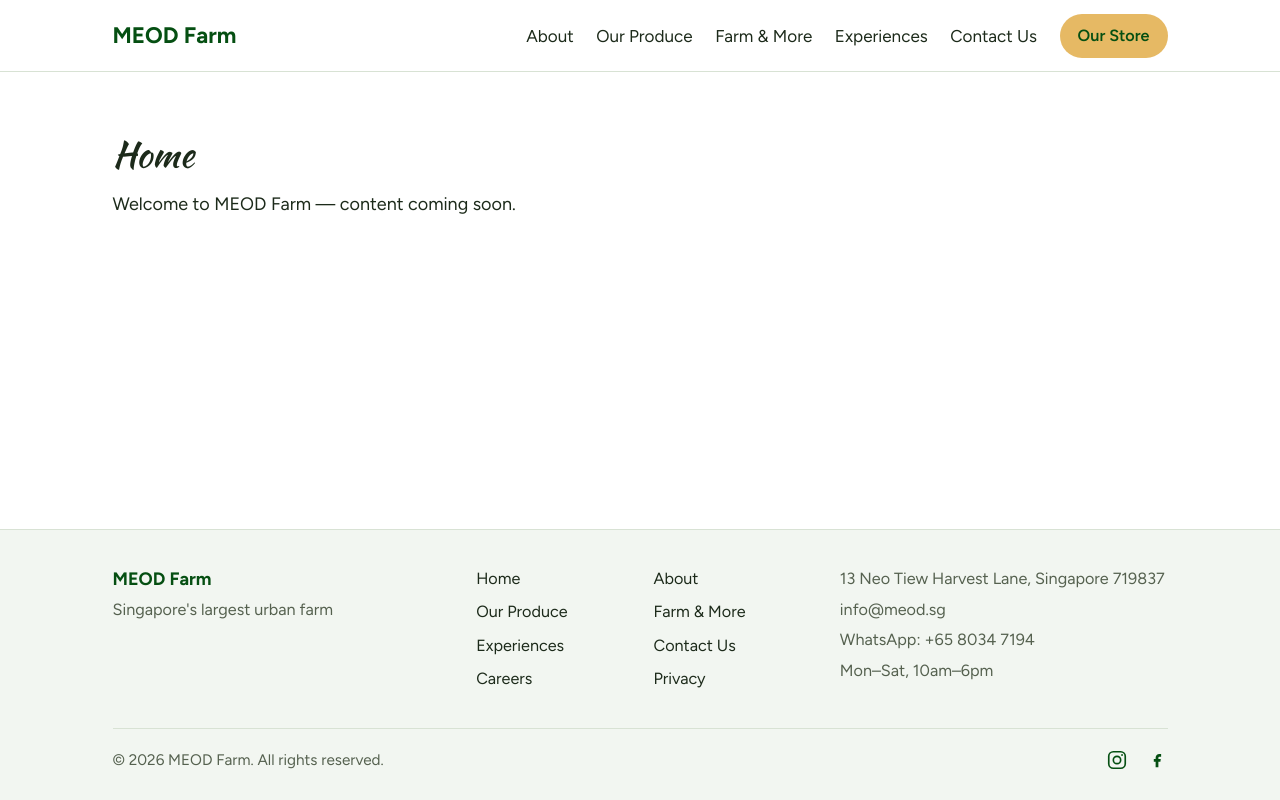
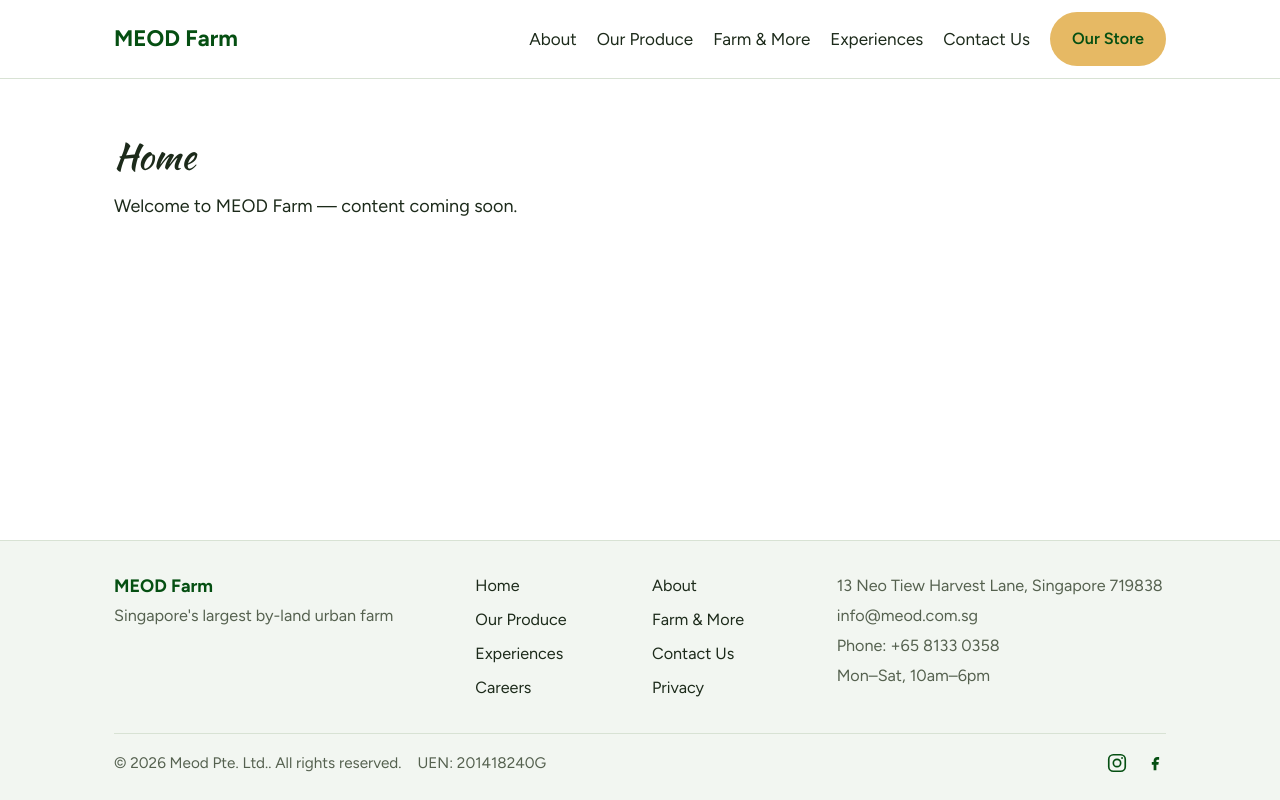
Before and after one commit to Tyllage/Tyllage-MEOD, a React (Vite) app in the folder client/: page / in a window 1280 px wide. Built offline with nearby package versions, Linux system fonts and the light colour scheme.

Commit message:
Add design foundations (spacing, container, card, buttons) and correct MEOD contact details

```diff
--- a/client/src/components/Footer.css
+++ b/client/src/components/Footer.css
@@ -5,13 +5,11 @@
 }
 
 .footer-inner {
-  max-width: 1100px;
-  margin: 0 auto;
-  padding: 2rem 1.25rem;
   display: flex;
   flex-wrap: wrap;
-  gap: 2rem;
+  gap: var(--space-7);
   justify-content: space-between;
+  padding-block: var(--space-7);
 }
 
 .footer-brand,
@@ -24,21 +22,30 @@
 .footer-name {
   font-weight: 700;
   color: var(--color-forest);
-  margin: 0 0 0.25rem;
+  margin: 0 0 var(--space-1);
 }
 
 .footer-tagline,
 .footer-contact p {
-  margin: 0 0 0.25rem;
+  margin: 0 0 var(--space-1);
   color: var(--color-text-muted);
   font-size: 0.9rem;
+}
+
+.footer-contact a {
+  color: var(--color-text-muted);
+  text-decoration: none;
+}
+
+.footer-contact a:hover {
+  color: var(--color-forest);
 }
 
 .footer-links {
   display: grid;
   grid-template-columns: repeat(auto-fit, minmax(130px, 1fr));
-  column-gap: 1.5rem;
-  row-gap: 0.4rem;
+  column-gap: var(--space-6);
+  row-gap: var(--space-2);
   font-size: 0.9rem;
   align-content: start;
 }
@@ -52,12 +59,6 @@
   color: var(--color-forest);
 }
 
-.footer-divider-wrap {
-  max-width: 1100px;
-  margin: 0 auto;
-  padding: 0 1.25rem;
-}
-
 .footer-divider {
   margin: 0;
   border: none;
@@ -65,16 +66,23 @@
 }
 
 .footer-bottom {
-  max-width: 1100px;
-  margin: 0 auto;
-  padding: 1rem 1.25rem 1.5rem;
   display: flex;
   align-items: center;
   justify-content: space-between;
-  gap: 1rem;
+  flex-wrap: wrap;
+  gap: var(--space-4);
+  padding-block: var(--space-4) var(--space-6);
 }
 
-.footer-copyright {
+.footer-meta {
+  display: flex;
+  align-items: center;
+  flex-wrap: wrap;
+  gap: var(--space-4);
+}
+
+.footer-copyright,
+.footer-uen {
   margin: 0;
   font-size: 0.85rem;
   color: var(--color-text-muted);
@@ -83,7 +91,7 @@
 .footer-social {
   display: flex;
   align-items: center;
-  gap: 1rem;
+  gap: var(--space-4);
 }
 
 .footer-social a {
--- a/client/src/components/Footer.jsx
+++ b/client/src/components/Footer.jsx
@@ -22,7 +22,7 @@ const currentYear = new Date().getFullYear()
 function Footer() {
   return (
     <footer className="footer">
-      <div className="footer-inner">
+      <div className="footer-inner container">
         <div className="footer-brand">
           <p className="footer-name">{site.name}</p>
           <p className="footer-tagline">{site.tagline}</p>
@@ -38,20 +38,27 @@ function Footer() {
 
         <div className="footer-contact">
           <p>{site.address}</p>
-          <p>{site.email}</p>
-          <p>WhatsApp: {site.whatsapp}</p>
+          <p>
+            <a href={`mailto:${site.email}`}>{site.email}</a>
+          </p>
+          <p>
+            Phone: <a href={`tel:${site.phone.replace(/\s+/g, '')}`}>{site.phone}</a>
+          </p>
           <p>{site.hours}</p>
         </div>
       </div>
 
-      <div className="footer-divider-wrap">
+      <div className="container">
         <hr className="footer-divider" />
       </div>
 
-      <div className="footer-bottom">
-        <p className="footer-copyright">
-          © {currentYear} {site.name}. All rights reserved.
-        </p>
+      <div className="footer-bottom container">
+        <div className="footer-meta">
+          <p className="footer-copyright">
+            © {currentYear} {site.companyName}. All rights reserved.
+          </p>
+          <p className="footer-uen">UEN: {site.uen}</p>
+        </div>
 
         <div className="footer-social">
           {socials.map((social) => (
--- a/client/src/components/Layout.css
+++ b/client/src/components/Layout.css
@@ -8,8 +8,6 @@
 .layout-content {
   flex: 1;
   width: 100%;
-  max-width: 1100px;
-  margin: 0 auto;
-  padding: 2.5rem 1.25rem;
+  padding-block: var(--section-padding);
   text-align: left;
 }
--- a/client/src/components/Layout.jsx
+++ b/client/src/components/Layout.jsx
@@ -14,7 +14,7 @@ function Layout() {
   return (
     <div className="layout">
       <Navbar />
-      <main className="layout-content">
+      <main className="layout-content container">
         <Outlet />
       </main>
       <Footer />
--- a/client/src/components/Navbar.css
+++ b/client/src/components/Navbar.css
@@ -4,13 +4,11 @@
 }
 
 .navbar-inner {
-  max-width: 1100px;
-  margin: 0 auto;
-  padding: 0.75rem 1.25rem;
+  padding-block: var(--space-3);
   display: flex;
   align-items: center;
   justify-content: space-between;
-  gap: 1rem;
+  gap: var(--space-4);
 }
 
 .navbar-logo {
@@ -24,7 +22,7 @@
 .navbar-links {
   display: flex;
   align-items: center;
-  gap: 1.25rem;
+  gap: var(--space-5);
 }
 
 .navbar-link {
@@ -39,29 +37,14 @@
   font-weight: 600;
 }
 
-.navbar-cta {
-  background: var(--color-dandelion);
-  color: var(--color-forest);
-  padding: 0.5rem 1rem;
-  border-radius: 999px;
-  text-decoration: none;
-  font-size: 0.9rem;
-  font-weight: 600;
-  white-space: nowrap;
-}
-
-.navbar-cta:hover {
-  background: var(--color-dandelion-dark);
-}
-
 .navbar-toggle {
   display: none;
   flex-direction: column;
-  gap: 4px;
+  gap: var(--space-1);
   background: none;
   border: none;
   cursor: pointer;
-  padding: 0.4rem;
+  padding: var(--space-2);
 }
 
 .navbar-toggle span {
@@ -87,7 +70,7 @@
     gap: 0;
     background: var(--color-bg);
     border-bottom: 1px solid var(--color-border);
-    padding: 0.5rem 1.25rem 1rem;
+    padding: var(--space-2) var(--space-6) var(--space-4);
   }
 
   .navbar-links.open {
@@ -98,15 +81,13 @@
     position: relative;
   }
 
-  .navbar-link,
-  .navbar-cta {
+  .navbar-link {
     width: 100%;
-    padding: 0.6rem 0;
+    padding-block: var(--space-3);
   }
 
   .navbar-cta {
-    margin-top: 0.5rem;
-    text-align: center;
-    border-radius: 8px;
+    width: 100%;
+    margin-top: var(--space-2);
   }
 }
--- a/client/src/components/Navbar.jsx
+++ b/client/src/components/Navbar.jsx
@@ -8,7 +8,7 @@ function Navbar() {
 
   return (
     <header className="navbar">
-      <div className="navbar-inner">
+      <div className="navbar-inner container">
         <NavLink to="/" className="navbar-logo" onClick={() => setOpen(false)}>
           {site.name}
         </NavLink>
@@ -39,7 +39,7 @@ function Navbar() {
             </NavLink>
           ))}
           <a
-            className="navbar-cta"
+            className="btn btn-primary navbar-cta"
             href={site.shopUrl}
             target="_blank"
             rel="noopener noreferrer"
--- a/client/src/data/site.js
+++ b/client/src/data/site.js
@@ -1,9 +1,11 @@
 export const site = {
   name: 'MEOD Farm',
-  tagline: "Singapore's largest urban farm",
-  address: '13 Neo Tiew Harvest Lane, Singapore 719837',
-  email: 'info@meod.sg',
-  whatsapp: '+65 8034 7194',
+  companyName: 'Meod Pte. Ltd.',
+  uen: '201418240G',
+  tagline: "Singapore's largest by-land urban farm",
+  address: '13 Neo Tiew Harvest Lane, Singapore 719838',
+  email: 'info@meod.com.sg',
+  phone: '+65 8133 0358',
   hours: 'Mon–Sat, 10am–6pm',
   shopUrl: 'https://meodfresh.com/',
 }
--- a/client/src/index.css
+++ b/client/src/index.css
@@ -1,4 +1,5 @@
 @import './styles/theme.css';
+@import './styles/shared.css';
 
 * {
   box-sizing: border-box;
--- /dev/null
+++ b/client/src/styles/shared.css
@@ -0,0 +1,55 @@
+.container {
+  width: 100%;
+  max-width: var(--max-width);
+  margin: 0 auto;
+  padding-inline: var(--space-6);
+}
+
+@media (max-width: 480px) {
+  .container {
+    padding-inline: var(--space-4);
+  }
+}
+
+.card {
+  background: var(--color-bg);
+  border: 1px solid var(--color-border);
+  border-radius: var(--radius);
+  padding: var(--space-6);
+}
+
+.btn {
+  display: inline-flex;
+  align-items: center;
+  justify-content: center;
+  gap: var(--space-2);
+  padding: var(--space-3) var(--space-5);
+  border-radius: 999px;
+  border: 2px solid transparent;
+  font-family: var(--font-body);
+  font-size: 0.9rem;
+  font-weight: 600;
+  text-decoration: none;
+  white-space: nowrap;
+  cursor: pointer;
+  transition: background-color 0.15s ease, color 0.15s ease, border-color 0.15s ease;
+}
+
+.btn-primary {
+  background: var(--color-dandelion);
+  color: var(--color-forest);
+}
+
+.btn-primary:hover {
+  background: var(--color-dandelion-dark);
+}
+
+.btn-outline {
+  background: transparent;
+  color: var(--color-forest);
+  border-color: var(--color-forest);
+}
+
+.btn-outline:hover {
+  background: var(--color-bg-alt);
+}
--- a/client/src/styles/theme.css
+++ b/client/src/styles/theme.css
@@ -5,6 +5,8 @@
   --color-forest: #054f12;
   --color-dandelion: #e6b964;
   --color-dandelion-dark: #c99a3d;
+  --color-sky: #326383;
+  --color-sand: #e2dbd3;
 
   --color-bg: #ffffff;
   --color-bg-alt: #f2f6f1;
@@ -19,4 +21,18 @@
    */
   --font-heading: 'Kaushan Script', cursive;
   --font-body: 'Figtree', system-ui, 'Segoe UI', Roboto, sans-serif;
+
+  /* Spacing scale: one set of gaps reused by every section and component. */
+  --space-1: 4px;
+  --space-2: 8px;
+  --space-3: 12px;
+  --space-4: 16px;
+  --space-5: 20px;
+  --space-6: 24px;
+  --space-7: 32px;
+  --space-8: 40px;
+  --section-padding: var(--space-8);
+
+  --max-width: 1100px;
+  --radius: 12px;
 }
```
Also changed, not shown: 1 other file (tests, documents, lock files or other folders).
